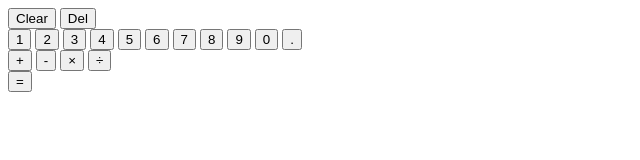
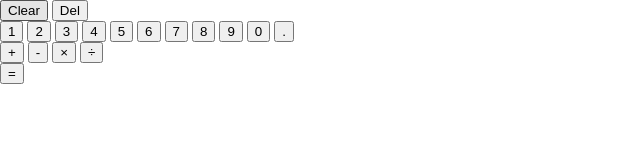
Before and after one commit to zivernay/calculator, a plain HTML site: page index.html in a window 1280 px wide. Shown: the whole page, without its empty margins (0-640 px from the left). Drawn offline with Linux system fonts and the light colour scheme.

Commit message:
Add css reset

```diff
--- a/index.html
+++ b/index.html
@@ -5,6 +5,7 @@
         <meta charset="utf-8">
         <meta name="viewport" content="width=device-width, initial-scale=1.0">
         <meta name="author" content="Doma Z.A">
+        <link rel="stylesheet" href="./main.css">
     </head>
     <body>
         <main id="calculator">
--- a/main.css
+++ b/main.css
@@ -0,0 +1,59 @@
+/* http://meyerweb.com/eric/tools/css/reset/
+   v2.0 | 20110126
+   License: none (public domain)
+*/
+
+html, body, div, span, applet, object, iframe,
+h1, h2, h3, h4, h5, h6, p, blockquote, pre,
+a, abbr, acronym, address, big, cite, code,
+del, dfn, em, img, ins, kbd, q, s, samp,
+small, strike, strong, sub, sup, tt, var,
+b, u, i, center,
+dl, dt, dd, ol, ul, li,
+fieldset, form, label, legend,
+table, caption, tbody, tfoot, thead, tr, th, td,
+article, aside, canvas, details, embed,
+figure, figcaption, footer, header, hgroup,
+menu, nav, output, ruby, section, summary,
+time, mark, audio, video {
+	margin: 0;
+	padding: 0;
+	border: 0;
+	font-size: 100%;
+	font: inherit;
+	vertical-align: baseline;
+}
+/* HTML5 display-role reset for older browsers */
+article, aside, details, figcaption, figure,
+footer, header, hgroup, menu, nav, section {
+	display: block;
+}
+body {
+	line-height: 1;
+}
+ol, ul {
+	list-style: none;
+}
+blockquote, q {
+	quotes: none;
+}
+blockquote:before, blockquote:after,
+q:before, q:after {
+	content: '';
+	content: none;
+}
+table {
+	border-collapse: collapse;
+	border-spacing: 0;
+}
+
+/*
+=================================================
+    layout
+=================================================
+*/
+*,
+*::before,
+*::after {
+    box-sizing: border-box;
+}
```
